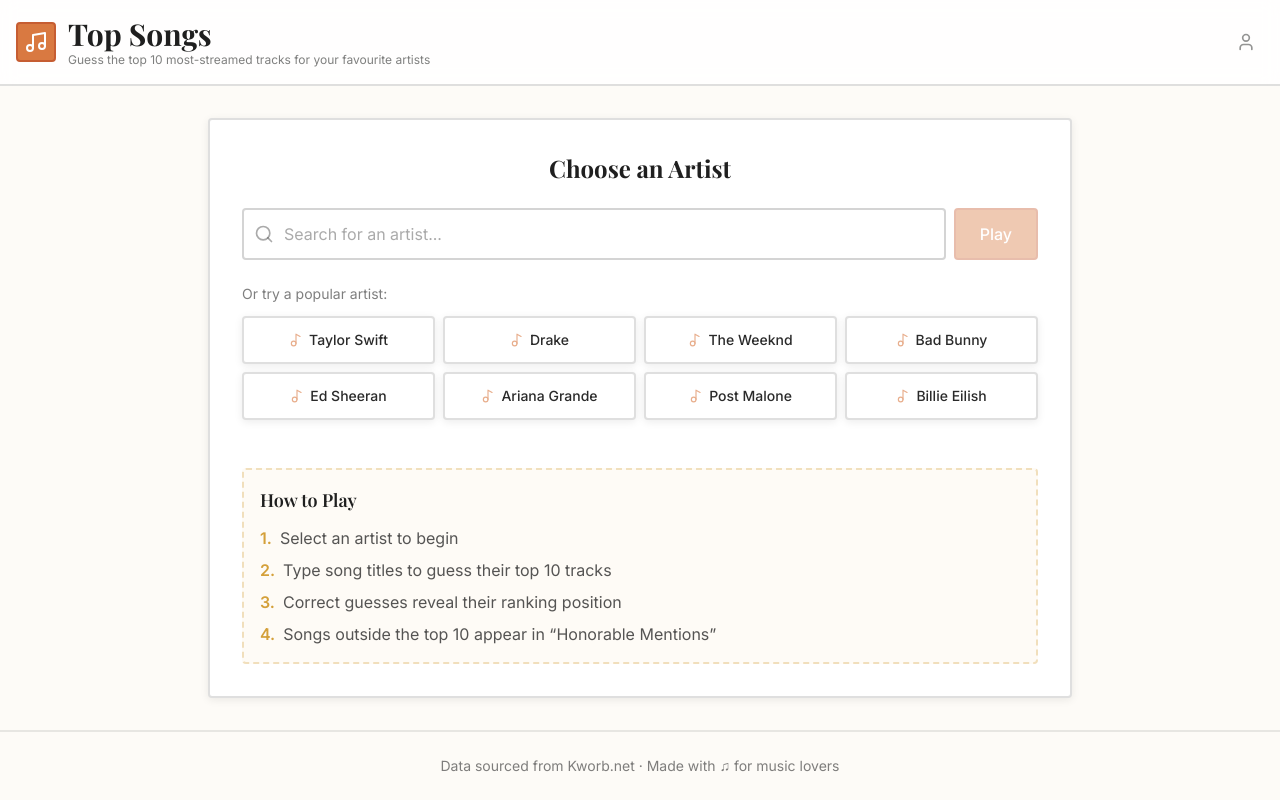
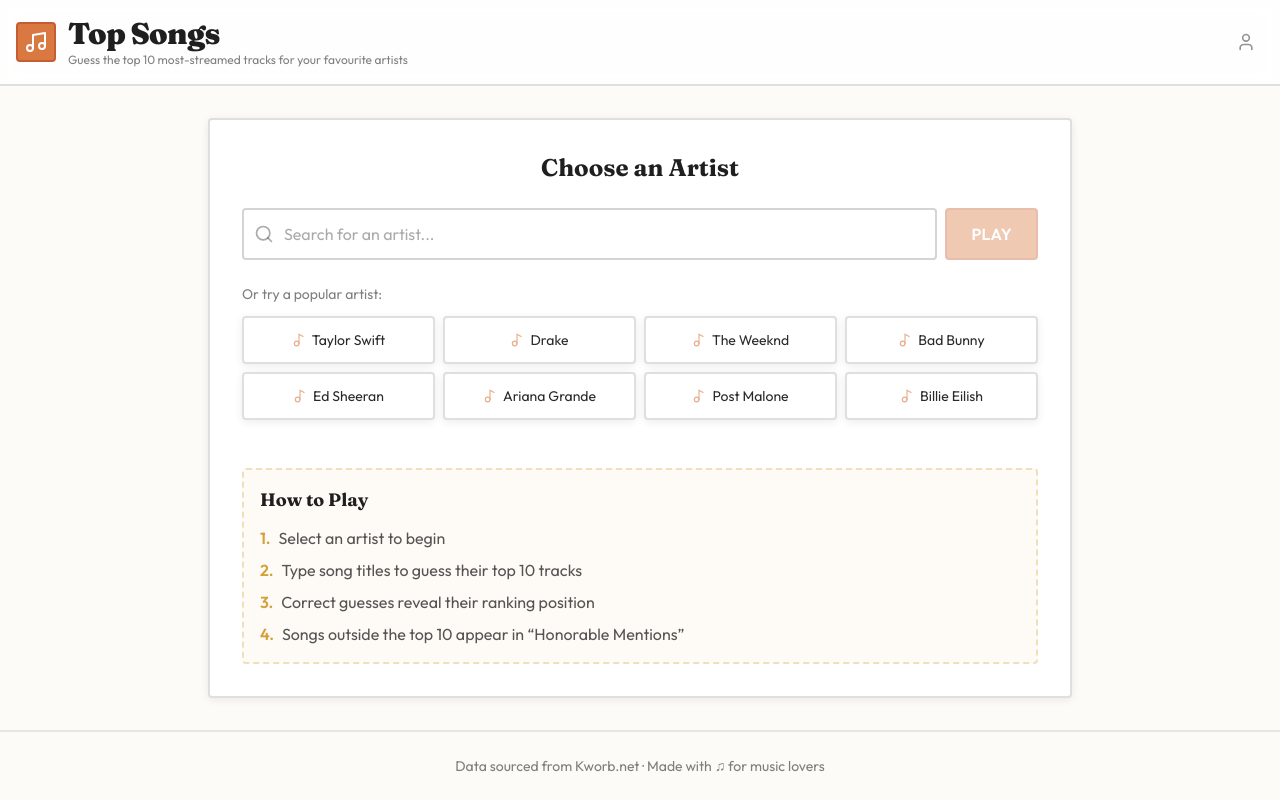
Before and after one commit to jackhendon/top-songs, a Next.js app: page / in a window 1280 px wide. Built offline with nearby package versions, Linux system fonts and the light colour scheme; no server answers.

Commit message:
Add robots

```diff
--- a/app/globals.css
+++ b/app/globals.css
@@ -1,5 +1,5 @@
 /* Import Google Fonts */
-@import url("https://fonts.googleapis.com/css2?family=Playfair+Display:wght@400;600;700&family=Merriweather:wght@300;400;700&family=Inter:wght@300;400;500;600&display=swap");
+@import url("https://fonts.googleapis.com/css2?family=Fraunces:wght@700;900&family=Outfit:wght@400;600&display=swap");
 
 @import "tailwindcss";
 
@@ -30,9 +30,8 @@
   --color-forest-800: #14261d;
 
   /* Typography */
-  --font-display: "Playfair Display", Georgia, serif;
-  --font-sans: "Inter", system-ui, sans-serif;
-  --font-serif: "Merriweather", Georgia, serif;
+  --font-display: "Fraunces", Georgia, serif;
+  --font-sans: "Outfit", system-ui, sans-serif;
 
   /* Shadows */
   --shadow-card: 0 2px 8px rgba(0, 0, 0, 0.08);
@@ -91,14 +90,14 @@
   }
 
   .btn-primary {
-    @apply bg-burnt-orange text-white font-medium px-6 py-3 rounded-card;
+    @apply bg-burnt-orange text-white font-semibold uppercase tracking-wide px-6 py-3 rounded-card;
     @apply border-2 border-burnt-sienna;
     @apply hover:bg-burnt-sienna active:translate-y-0.5;
     @apply transition-all duration-150;
   }
 
   .btn-secondary {
-    @apply bg-white text-charcoal-700 font-medium px-6 py-3 rounded-card;
+    @apply bg-white text-charcoal-700 font-semibold uppercase tracking-wide px-6 py-3 rounded-card;
     @apply border-2 border-charcoal-700/20;
     @apply hover:border-charcoal-700/40 hover:bg-cream-100;
     @apply transition-all duration-200;
@@ -127,7 +126,7 @@
 
   .rank-badge {
     @apply inline-flex items-center justify-center w-8 h-8 rounded-full;
-    @apply bg-charcoal-800 text-cream-50 text-sm font-semibold;
+    @apply bg-charcoal-800 text-cream-50 text-sm font-bold font-display;
     @apply border-2 border-charcoal-700;
   }
 
--- /dev/null
+++ b/app/robots.ts
@@ -0,0 +1,14 @@
+import { MetadataRoute } from "next";
+
+const baseUrl =
+  process.env.NEXT_PUBLIC_BASE_URL || "https://topsongs.io";
+
+export default function robots(): MetadataRoute.Robots {
+  return {
+    rules: {
+      userAgent: "*",
+      allow: "/",
+    },
+    sitemap: `${baseUrl}/sitemap.xml`,
+  };
+}
--- a/components/Header.tsx
+++ b/components/Header.tsx
@@ -20,7 +20,7 @@
         <Music className="w-6 h-6 text-white" />
       </div>
       <div className="text-left">
-        <h1 className="font-display text-2xl md:text-3xl font-bold text-charcoal-800">
+        <h1 className="font-display text-2xl md:text-3xl font-black text-charcoal-800 tracking-tight">
           Top Songs
         </h1>
         <p className="text-xs text-charcoal-700/60 hidden sm:block">
--- a/components/OverflowList.tsx
+++ b/components/OverflowList.tsx
@@ -28,7 +28,7 @@
           >
             <div className="flex items-start gap-3">
               <div className="w-8 h-8 rounded-full bg-mustard-400/20 flex items-center justify-center flex-shrink-0 mt-0.5">
-                <span className="text-sm font-bold text-mustard-600">
+                <span className="text-sm font-bold font-display text-mustard-600">
                   {song.rank}
                 </span>
               </div>
```
